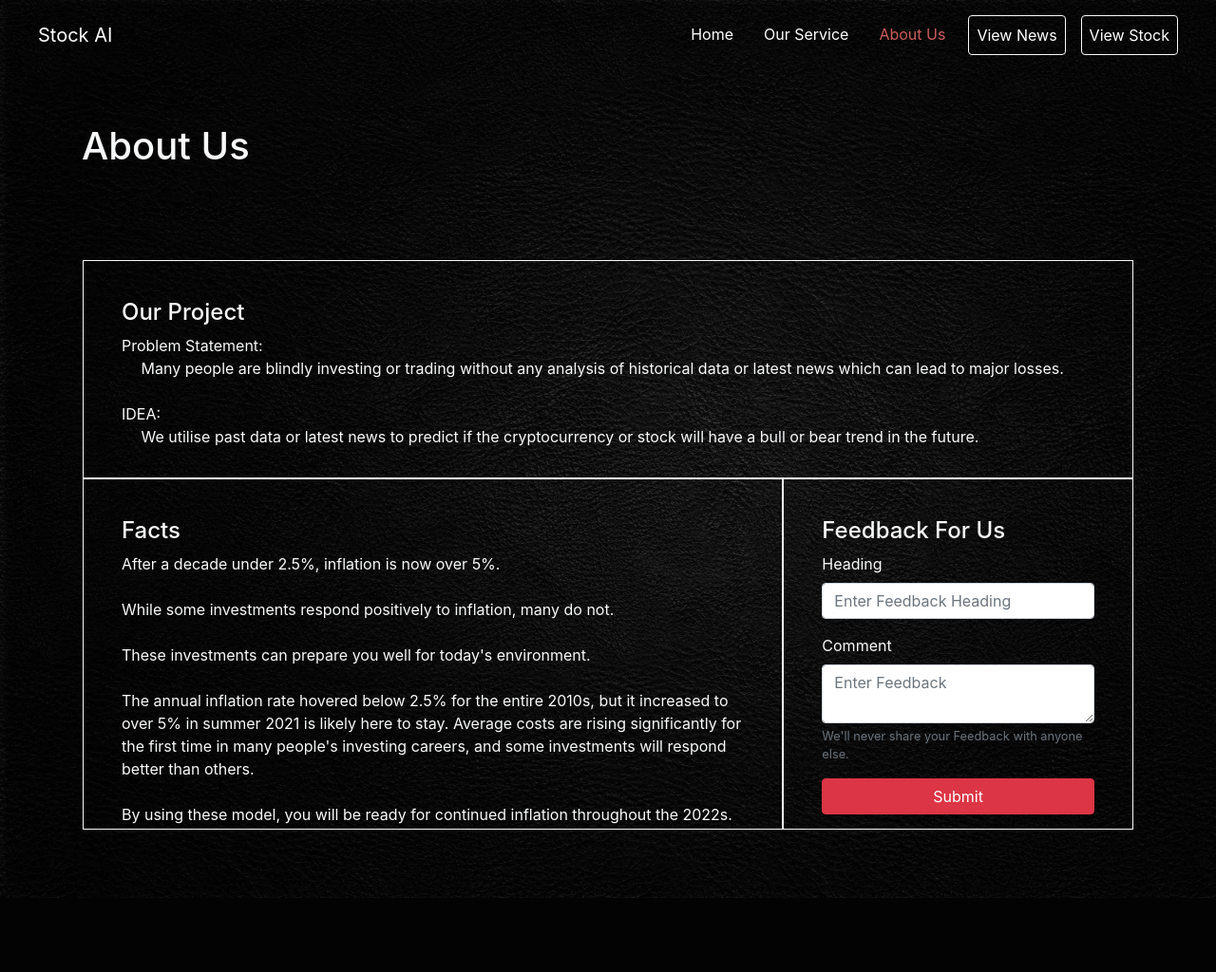
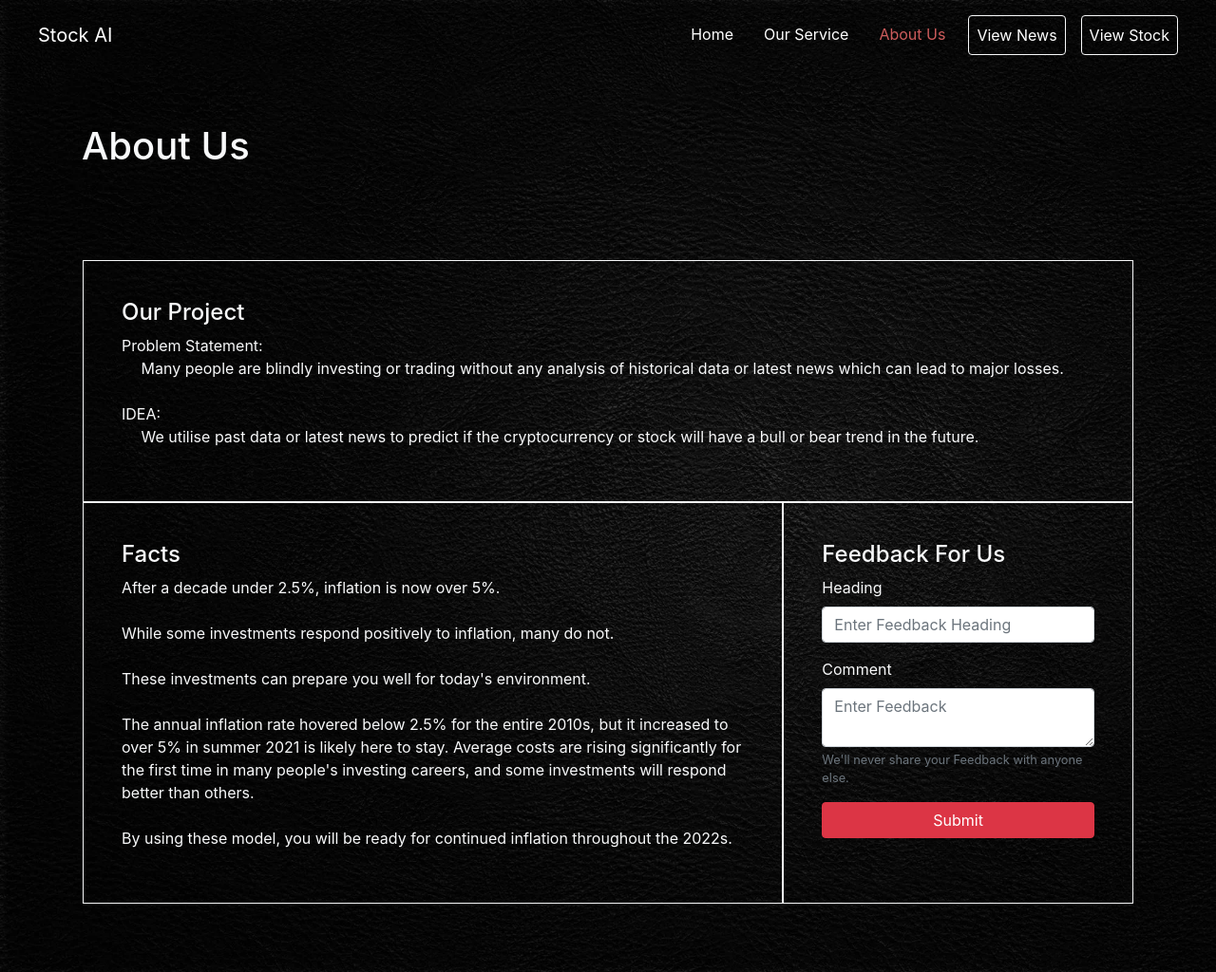
Before and after one commit to lamestshooter468/Stock_AI, a Flask app: page /aboutUs in a window 1280 px wide. Shown: the whole page at 95% size. Before the commit the page ends 946 px from the top, so only its background shows below. Run offline with Flask 3, Linux system fonts and the light colour scheme; parts of the project's set-up code (start-up, migrations or seed data) failed here and were passed over; some libraries are stand-ins or nearby versions.

Commit message:
update on CSS

```diff
--- a/templates/aboutUs.html
+++ b/templates/aboutUs.html
@@ -12,7 +12,7 @@
 
 
 <div class="row m-5 p-4 text-light">
-    <div class="col-12 px-0" style="height: 230px;">
+    <div class="col-12 px-0">
         <div class="border-light border p-4" style="width: inherit;height: inherit;">
             <div class="container p-3">
                 <h4>Our Project</h4>
@@ -24,7 +24,7 @@
             </div>
         </div>
     </div>
-    <div class="col-8 px-0" style="height: 370px;">
+    <div class="col-8 px-0">
         <div class="border-light border p-4" style="width: inherit;height: inherit;">
             <div class="container p-3">
                 <h4>Facts</h4>
@@ -38,8 +38,8 @@
             </div>
         </div>
     </div>
-    <div class="col-4 px-0" style="height: 370px;">
-        <div class="border-light border p-4" style="width: inherit;height: inherit;">
+    <div class="col-4 px-0 border-light border p-4">
+        <div style="width: inherit;height: inherit;">
             <form class="container p-3" action="/aboutUs/submitForm" method="post">
                 <h4>Feedback For Us</h4>
                 <div class="form-group">
--- a/templates/adminNews.html
+++ b/templates/adminNews.html
@@ -36,7 +36,7 @@
 </div>
 <div class="row m-5 text-light" id="articlesByDate">
     {%for article in articles %}
-    <div class="col-4 mb-5" style="height: 400px;">
+    <div class="col-lg-4 col-md-6 mb-5 col-sm-12" style="height: 400px;">
         <div class="border-light border rounded mx-3 p-4" style="width: inherit;height: inherit;">
             <form target="_blank" action={{  article["url"] }}>
                 <button type="submit" class="btn btn-outline-light float-right">View More</button>
@@ -52,7 +52,7 @@
 </div>
 <div class="row m-5 text-light" id="articlesByRelevancy" style="display: none;">
     {%for article in articlesRelevancy %}
-    <div class="col-4 mb-5" style="height: 400px;">
+    <div class="col-lg-4 col-md-6 mb-5 col-sm-12" style="height: 400px;">
         <div class="border-light border rounded mx-3 p-4" style="width: inherit;height: inherit;">
             <form target="_blank" action={{  article["url"] }}>
                 <button type="submit" class="btn btn-outline-light float-right">View More</button>
--- a/templates/viewNews.html
+++ b/templates/viewNews.html
@@ -67,7 +67,7 @@ function sortby(value){
 </div>
 <div class="row m-5 text-light" id="articlesByDate">
     {%for article in articles %}
-    <div class="col-4 mb-5" style="height: 400px;">
+    <div class="col-lg-4 col-md-6 mb-5 col-sm-12" style="height: 400px;">
         <div class="border-light border rounded mx-3 p-4" style="width: inherit;height: inherit;">
             <form target="_blank" action={{  article["url"] }}>
                 <button type="submit" class="btn btn-outline-light float-right">View More</button>
@@ -83,7 +83,7 @@ function sortby(value){
 </div>
 <div class="row m-5 text-light" id="articlesByRelevancy" style="display: none;">
     {%for article in articlesRelevancy %}
-    <div class="col-4 mb-5" style="height: 400px;">
+    <div class="col-lg-4 col-md-6 mb-5 col-sm-12" style="height: 400px;">
         <div class="border-light border rounded mx-3 p-4" style="width: inherit;height: inherit;">
             <form target="_blank" action={{  article["url"] }}>
                 <button type="submit" class="btn btn-outline-light float-right">View More</button>
```
Also changed, not shown: 3 other files.
